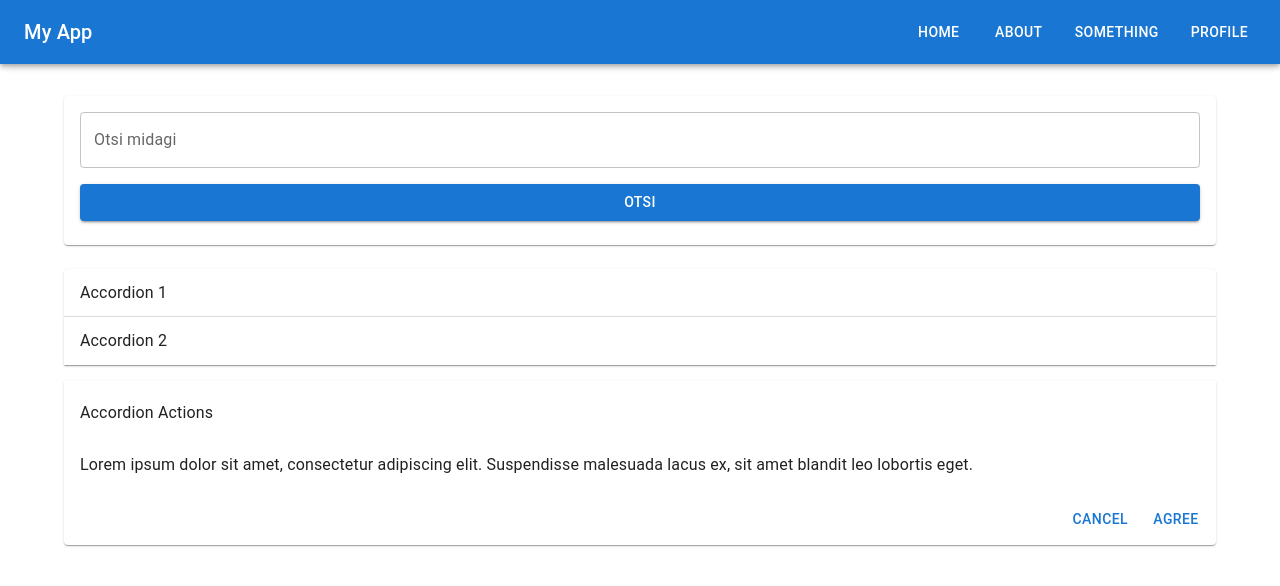
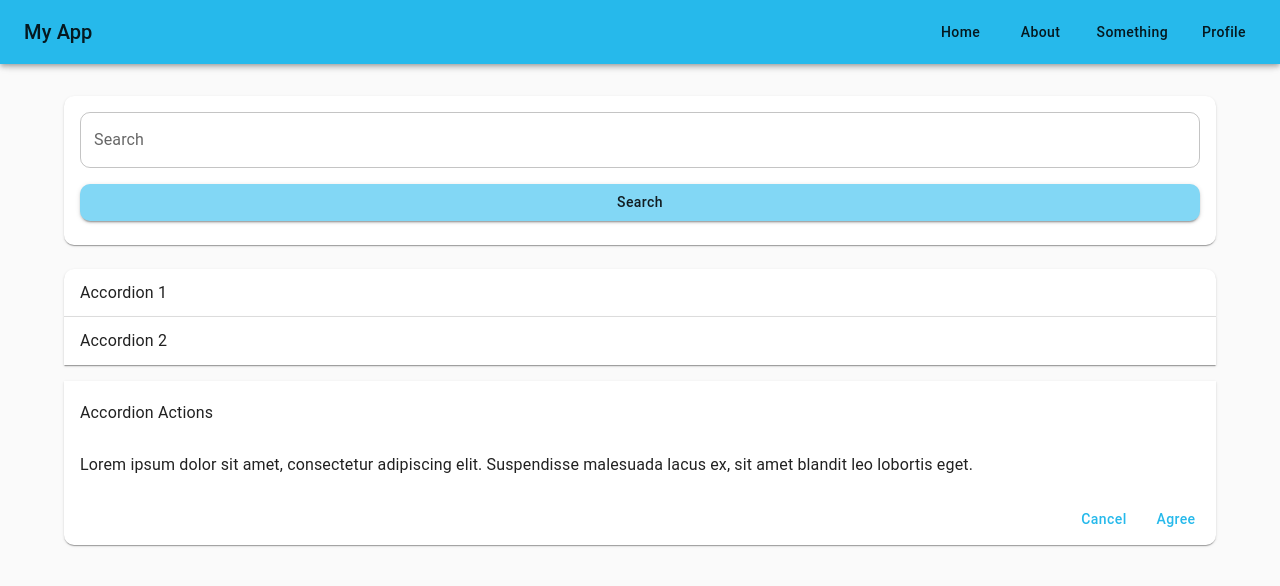
Before and after one commit to agnessatnd/rakenduste-programmeerimine-2025, a React (Vite) app in the folder 2025-09-18/my-app/: page / in a window 1280 px wide. Shown: the top 586 px of the page. Built offline with nearby package versions, Linux system fonts and the light colour scheme; some icons are missing.

Commit message:
feat(theme): add custom MUI theme with primary color, background, typography and border radius

```diff
--- a/2025-09-18/my-app/src/main.tsx
+++ b/2025-09-18/my-app/src/main.tsx
@@ -1,8 +1,10 @@
 import React from "react"
 import ReactDOM from "react-dom/client"
 import { createHashRouter, RouterProvider } from "react-router-dom"
+import { ThemeProvider } from "@mui/material/styles"
+import CssBaseline from "@mui/material/CssBaseline"
+import theme from "./theme"
 import "./index.css"
-
 import Something from "./pages/Something"
 import About from "./pages/About"
 import RootLayout from "./components/RootLayout"
@@ -24,6 +26,9 @@ const router = createHashRouter([
 
 ReactDOM.createRoot(document.getElementById("root")!).render(
   <React.StrictMode>
-    <RouterProvider router={router} />
+    <ThemeProvider theme={theme}>
+      <CssBaseline />
+      <RouterProvider router={router} />
+    </ThemeProvider>
   </React.StrictMode>,
 )
--- a/2025-09-18/my-app/src/pages/Home.tsx
+++ b/2025-09-18/my-app/src/pages/Home.tsx
@@ -22,13 +22,13 @@ export default function Home() {
         <CardContent>
           <Stack spacing={2}>
             <TextField
-              label="Otsi midagi"
+              label="Search"
               value={query}
               onChange={e => setQuery(e.target.value)}
-              placeholder="sisesta tekst..."
+              placeholder="enter text..."
               fullWidth
             />
-            <Button variant="contained">Otsi</Button>
+            <Button color="secondary" variant="contained">Search</Button>
           </Stack>
         </CardContent>
       </Card>
--- /dev/null
+++ b/2025-09-18/my-app/src/theme.ts
@@ -0,0 +1,31 @@
+import { createTheme } from "@mui/material/styles"
+
+const theme = createTheme({
+  palette: {
+    primary: {
+      main: "#26B9EB",
+    },
+    secondary: {
+      main: "#82D7F5",
+    },
+    background: {
+      default: "#FAFAFA",
+      paper: "#ffffff",
+    },
+  },
+  typography: {
+    fontFamily: `"Roboto", "Helvetica", "Arial", sans-serif`,
+    h4: {
+      fontWeight: 600,
+      fontSize: "2rem",
+    },
+    button: {
+      textTransform: "none",
+    },
+  },
+  shape: {
+    borderRadius: 10,
+  },
+})
+
+export default theme
```
